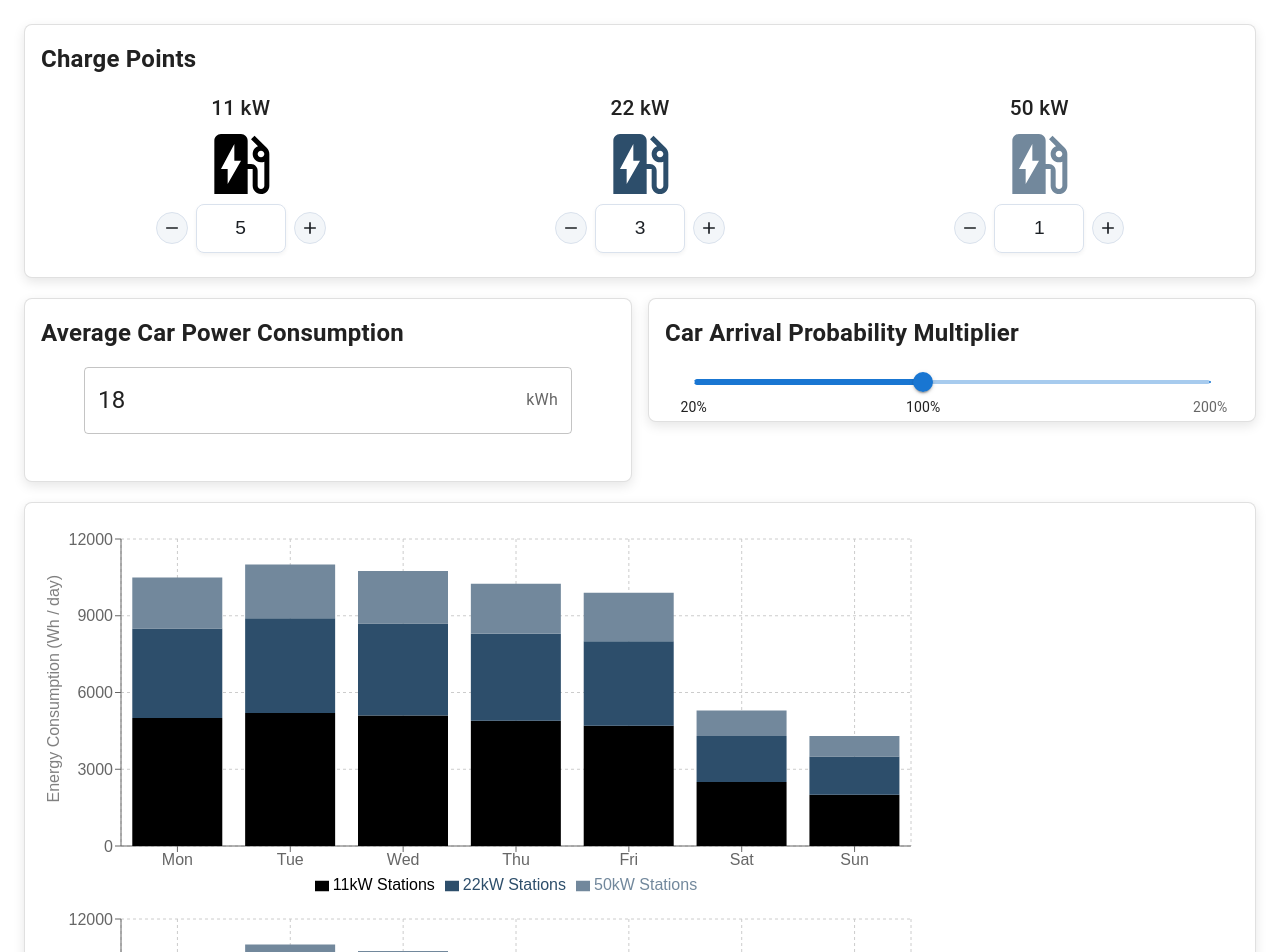
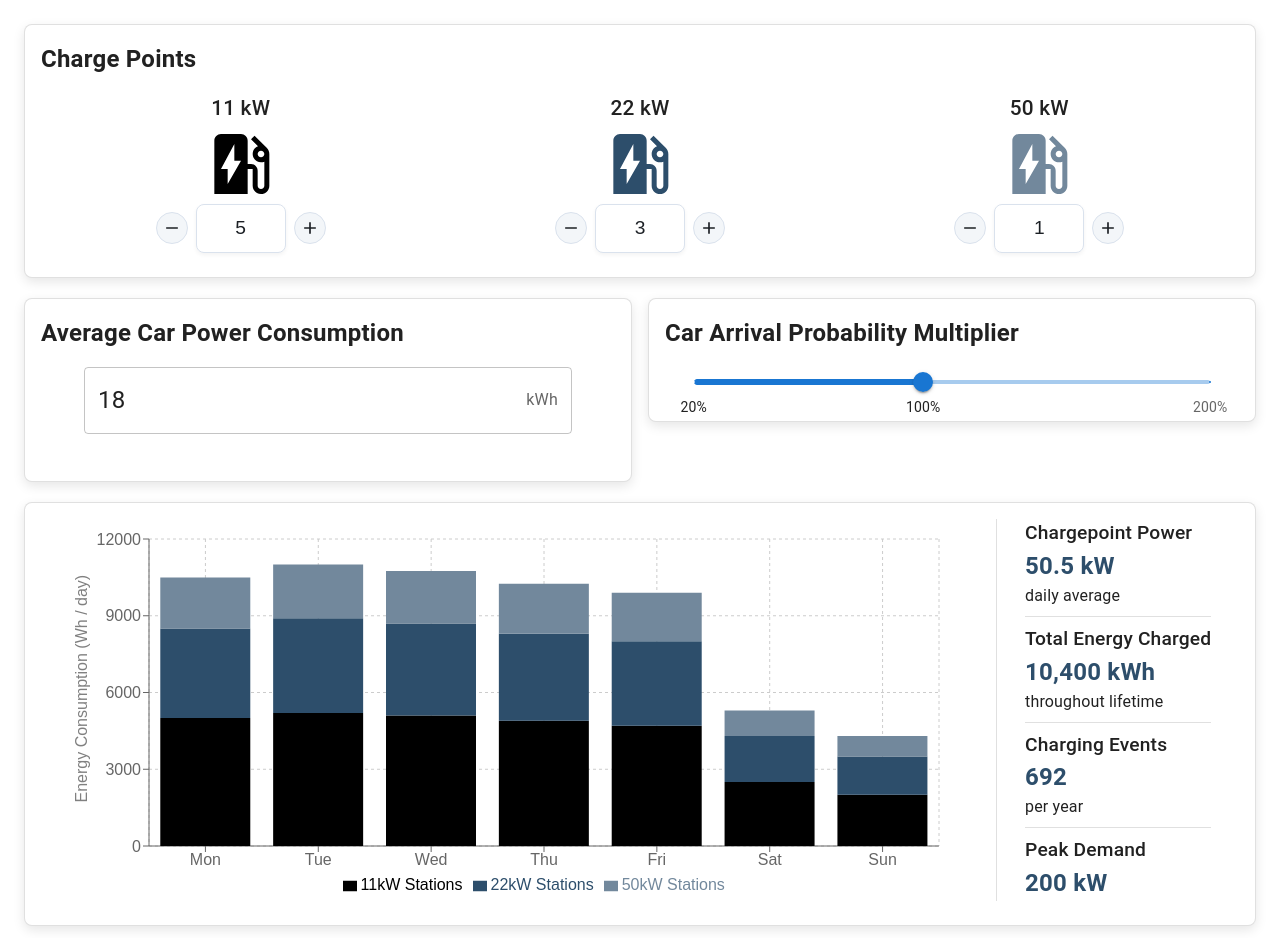
Before and after one commit to jhyahav/PowerCalc, a React (Vite) app: page / in a window 1280 px wide. Shown: the top 952 px of the page. Built offline with nearby package versions, Linux system fonts and the light colour scheme.

Commit message:
create ValueDisplay component and individual statistic displays, add statistics to output section

```diff
--- a/src/output-section/OutputSection.tsx
+++ b/src/output-section/OutputSection.tsx
@@ -1,6 +1,7 @@
 import { styled } from "@mui/material/styles";
 import { EnergyConsumptionChart } from "./components/EnergyConsumptionChart";
-import { Box } from "@mui/material";
+import { Statistics } from "./components/Statistics";
+import { Box, Divider } from "@mui/material";
 import { StandardCard } from "../shared/StandardCard";
 
 const OutputSectionContainer = styled(Box)({
@@ -8,10 +9,12 @@ const OutputSectionContainer = styled(Box)({
   fontFamily: "sans-serif",
 });
 
-const OutputCardContentBox = styled(Box)({
+const OutputCardContentBox = styled(Box)(({ theme }) => ({
   display: "flex",
   flexWrap: "wrap",
-});
+  justifyContent: "space-evenly",
+  rowGap: theme.spacing(4),
+}));
 
 export const OutputSection = () => {
   return (
@@ -19,7 +22,8 @@ export const OutputSection = () => {
       <StandardCard>
         <OutputCardContentBox>
           <EnergyConsumptionChart />
-          <EnergyConsumptionChart />
+          <Divider orientation="vertical" flexItem />
+          <Statistics />
         </OutputCardContentBox>
       </StandardCard>
     </OutputSectionContainer>
--- /dev/null
+++ b/src/output-section/components/ChargingEventCount.tsx
@@ -0,0 +1,14 @@
+import { FC } from "react";
+import { ValueDisplay } from "./ValueDisplay";
+
+type Props = { count: number };
+
+export const ChargingEventCount: FC<Props> = ({ count }) => {
+  return (
+    <ValueDisplay
+      value={count.toLocaleString()}
+      title="Charging Events"
+      subtitle="per year"
+    />
+  );
+};
--- /dev/null
+++ b/src/output-section/components/ChargingValue.tsx
@@ -0,0 +1,14 @@
+import { FC } from "react";
+import { ValueDisplay } from "./ValueDisplay";
+
+type Props = { value: number };
+
+export const ChargingValue: FC<Props> = ({ value }) => {
+  return (
+    <ValueDisplay
+      title="Chargepoint Power"
+      value={`${value.toLocaleString()} kW`}
+      subtitle="daily average"
+    />
+  );
+};
--- /dev/null
+++ b/src/output-section/components/PeakDemand.tsx
@@ -0,0 +1,13 @@
+import { FC } from "react";
+import { ValueDisplay } from "./ValueDisplay";
+
+type Props = { peakDemand: number };
+
+export const PeakDemand: FC<Props> = ({ peakDemand }) => {
+  return (
+    <ValueDisplay
+      title="Peak Demand"
+      value={`${peakDemand.toLocaleString()} kW`}
+    />
+  );
+};
--- /dev/null
+++ b/src/output-section/components/Statistics.tsx
@@ -0,0 +1,27 @@
+import { ChargingValue } from "./ChargingValue";
+import { TotalEnergyCharged } from "./TotalEnergyCharged";
+import { ChargingEventCount } from "./ChargingEventCount";
+import { PeakDemand } from "./PeakDemand";
+
+import { Box, Divider } from "@mui/material";
+import { styled } from "@mui/material/styles";
+
+const Container = styled(Box)(({ theme }) => ({
+  display: "flex",
+  flexDirection: "column",
+  gap: theme.spacing(1),
+}));
+
+export const Statistics = () => {
+  return (
+    <Container>
+      <ChargingValue value={50.5} />
+      <Divider flexItem />
+      <TotalEnergyCharged total={10400} />
+      <Divider flexItem />
+      <ChargingEventCount count={692} />
+      <Divider flexItem />
+      <PeakDemand peakDemand={200} />
+    </Container>
+  );
+};
--- /dev/null
+++ b/src/output-section/components/TotalEnergyCharged.tsx
@@ -0,0 +1,14 @@
+import type { FC } from "react";
+import { ValueDisplay } from "./ValueDisplay";
+
+type Props = { total: number };
+
+export const TotalEnergyCharged: FC<Props> = ({ total }) => {
+  return (
+    <ValueDisplay
+      title="Total Energy Charged"
+      value={`${total.toLocaleString()} kWh`}
+      subtitle="throughout lifetime"
+    />
+  );
+};
--- /dev/null
+++ b/src/output-section/components/ValueDisplay.tsx
@@ -0,0 +1,31 @@
+import type { FC } from "react";
+import { Box, Typography } from "@mui/material";
+import { styled } from "@mui/material/styles";
+import { blue } from "../../constants";
+
+type Props = {
+  value: string;
+  title: string;
+  subtitle?: string;
+};
+
+const Title = styled(Typography)({
+  fontWeight: 500,
+  fontSize: "1.2rem",
+});
+
+const Value = styled(Typography)({
+  fontSize: "1.5rem",
+  fontWeight: 700,
+  color: blue[22],
+});
+
+export const ValueDisplay: FC<Props> = ({ value, title, subtitle }) => {
+  return (
+    <Box>
+      <Title>{title}</Title>
+      <Value>{value}</Value>
+      <Typography>{subtitle}</Typography>
+    </Box>
+  );
+};
```
